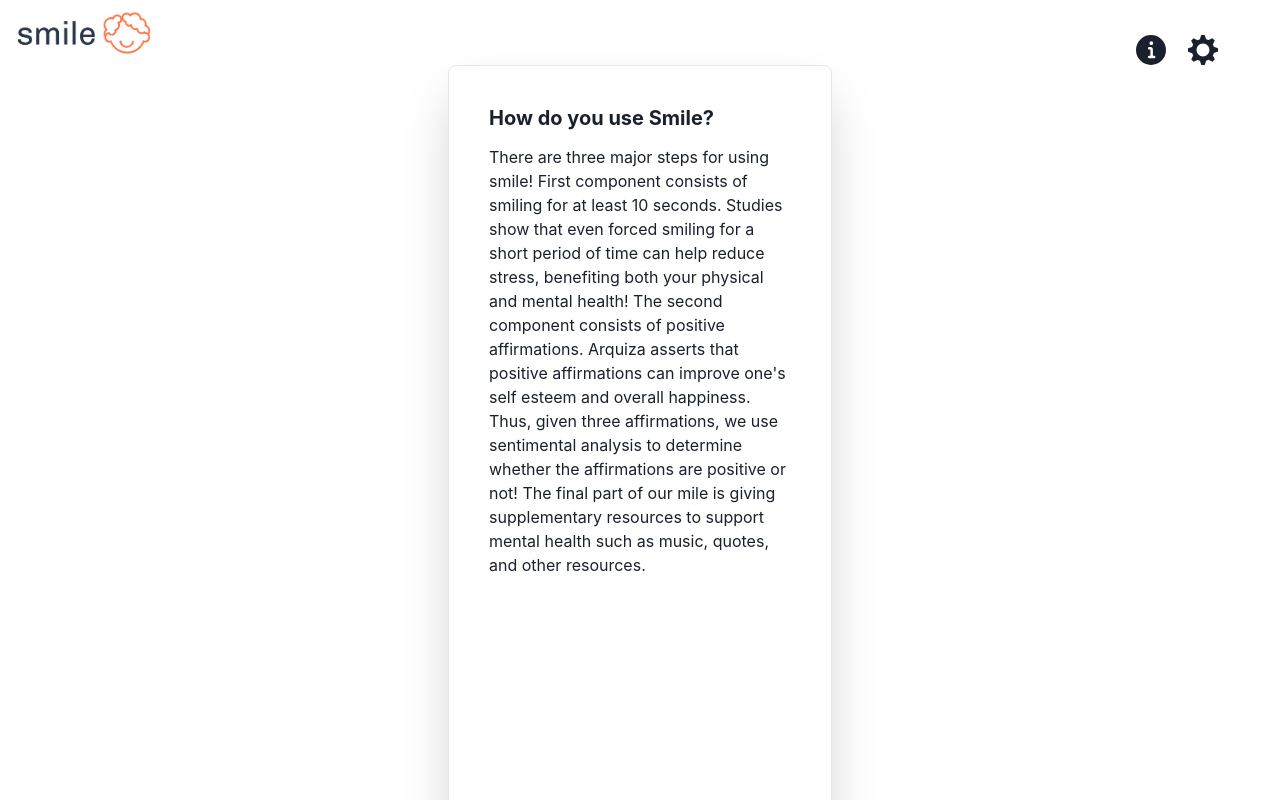
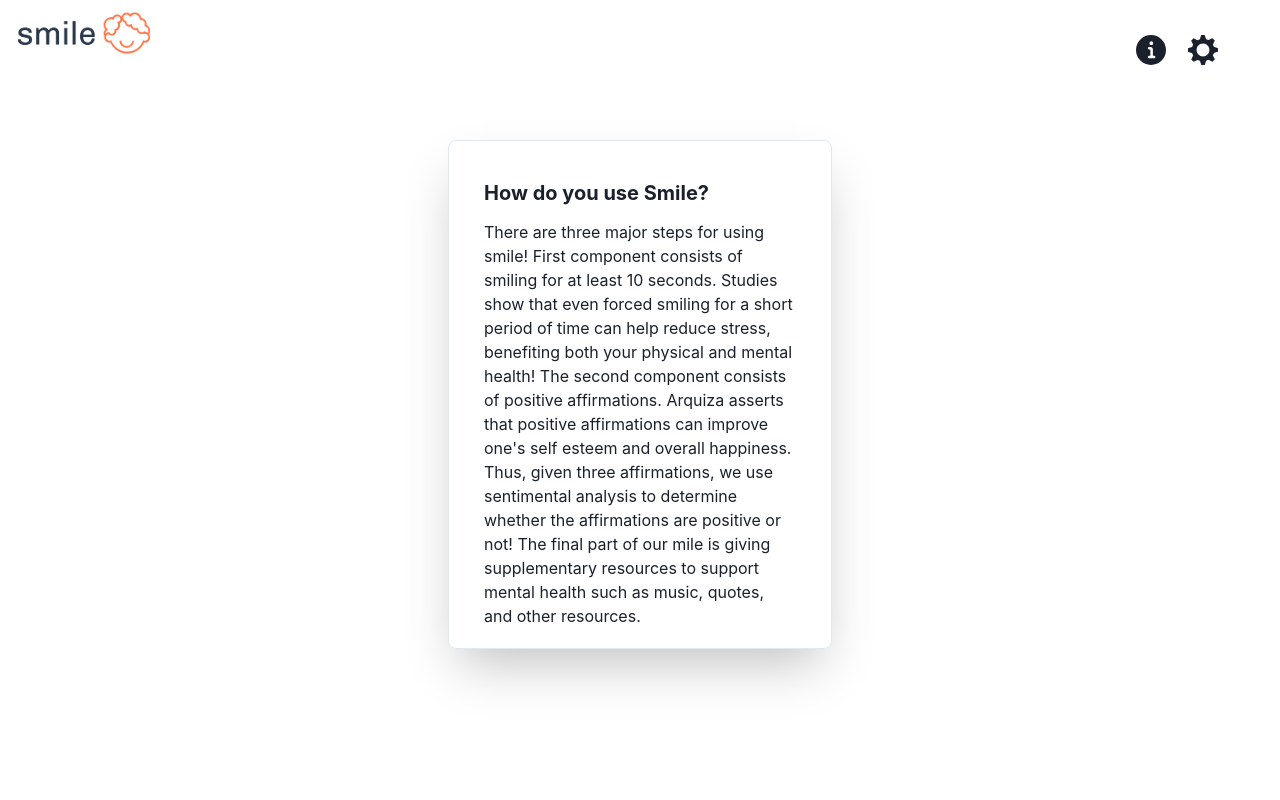
Before and after one commit to DakshChan/Smile, a Next.js app: page /InfoPage in a window 1280 px wide. Shown: the top 800 px of the page. Built offline with nearby package versions, Linux system fonts and the light colour scheme.

Commit message:
Finished up info page, reread after for sanity check.

```diff
--- a/pages/InfoPage.js
+++ b/pages/InfoPage.js
@@ -4,8 +4,8 @@ import {Box, Center, Heading, Text} from "@chakra-ui/react";
 const Card = () =>
     {
         return(
-    <Box maxW="sm" borderWidth="1px" borderRadius="lg" overflow="hidden" boxShadow={"2xl"} width={736} height={895}>
-        <Box m="5">
+    <Box maxW="sm" borderWidth="1px" borderRadius="lg" overflow="hidden" boxShadow={"2xl"} m="75" alignContent={'center'}>
+        <Box m="15">
             <Heading m="5" mb="0" as="h4" size="md" mt="10">
                 How do you use Smile?
             </Heading>
```
